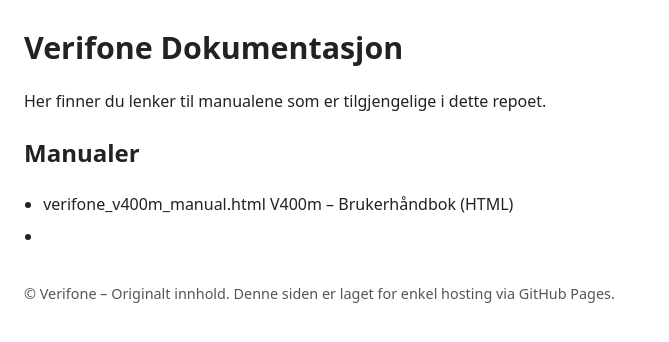
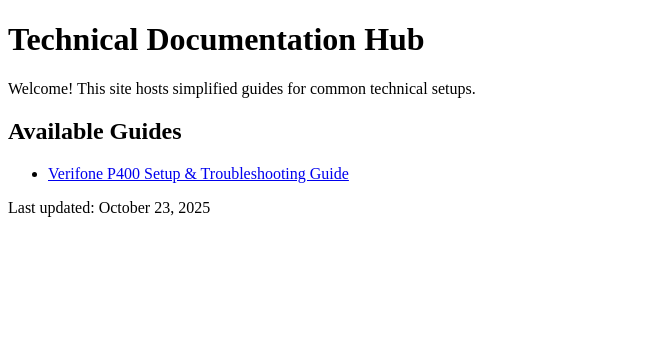
Before and after one commit to khdtvhnw2n-design/verifone-docs, a plain HTML site: page index.html in a window 1280 px wide. Shown: the whole page, without its empty margins (0-669 px from the left). Drawn offline with Linux system fonts and the light colour scheme.

Commit message:
Update index.html

```diff
--- a/index.html
+++ b/index.html
@@ -1,40 +1,22 @@
-
 <!DOCTYPE html>
-<html lang="no">
+<html lang="en">
 <head>
-  <meta charset="utf-8" />
+<meta charset="UTF-8" />
+<title>Technical Guides – Home</title>
+<meta name="description" content="Simple, easy-to-follow technical manuals for POS devices and more." />
 <meta name="viewport" content="width=device-width, initial-scale=1" />
-  <title>Verifone Dokumentasjon</title>
-  <style>
-    body { font-family: system-ui, sans-serif; line-height: 1.6; margin: 1.5rem; color: #222; }
-    h1 { font-size: 1.9rem; margin-bottom: .5rem; }
-    ul { padding-left: 1.2rem; }
-    li { margin: .4rem 0; }
-    a { color: #0969da; text-decoration: none; }
-    a:hover { text-decoration: underline; }
-    footer { margin-top: 2rem; font-size: .9rem; color: #555; }
-  </style>
 </head>
 <body>
-  <h1>Verifone Dokumentasjon</h1>
-  <p>Her finner du lenker til manualene som er tilgjengelige i dette repoet.</p>
-
-  <h2>Manualer</h2>
+<h1>Technical Documentation Hub</h1>
+<p>Welcome! This site hosts simplified guides for common technical setups.</p>
+<h2>Available Guides</h2>
 <ul>
 <li>
-      verifone_v400m_manual.html
-        V400m – Brukerhåndbok (HTML)
-      </a>
-    </li>
-    <li>
-      <a hrefåndbok-VEPP-v1.01.pdf
-        VEPP – Brukerhåndbok v1.01 (PDF)
-      </a>
+<a href="verifone-docs/p400-manual.html">Verifone P400 Setup & Troubleshooting Guide</a>
 </li>
 </ul>
-
 <footer>
-    © Verifone – Originalt innhold. Denne siden er laget for enkel hosting via GitHub Pages.
+<p>Last updated: October 23, 2025</p>
 </footer>
 </body>
 </html>
```
Lines whose indentation alone changed are shown as unchanged.
